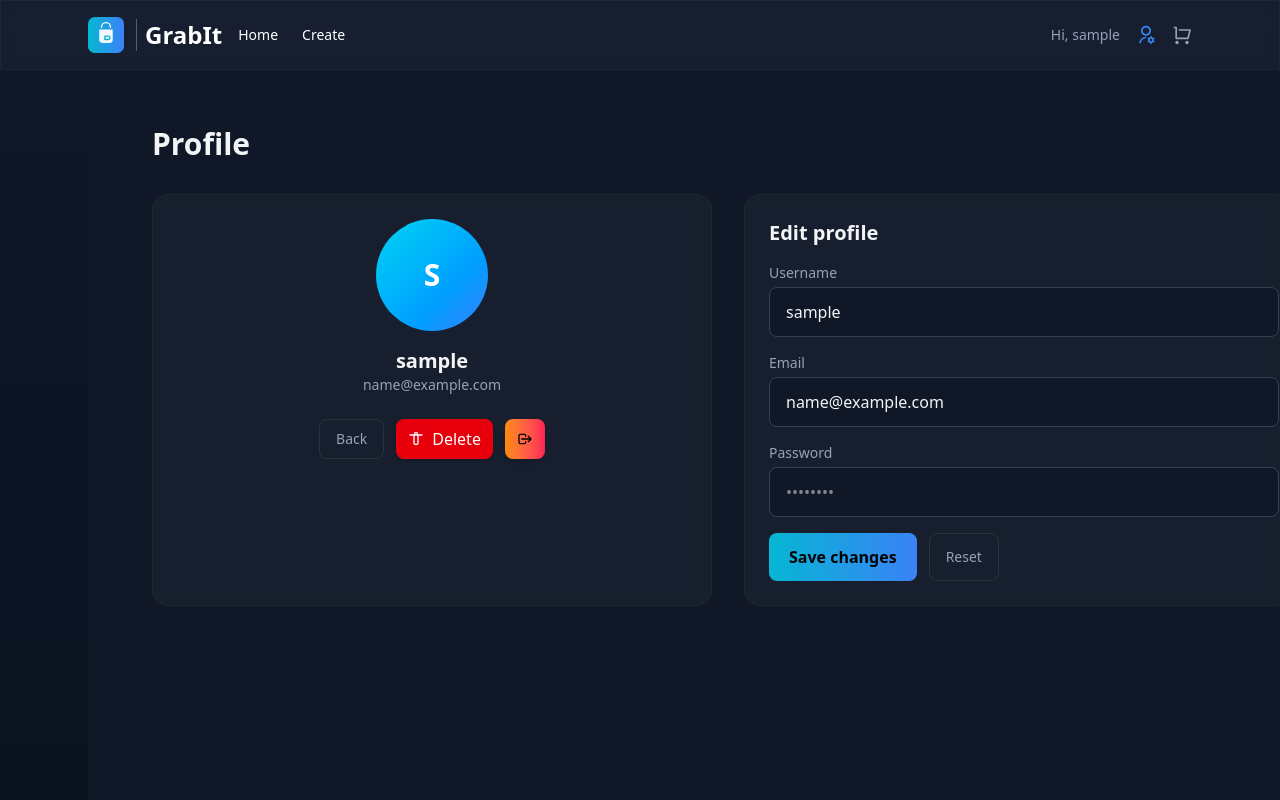
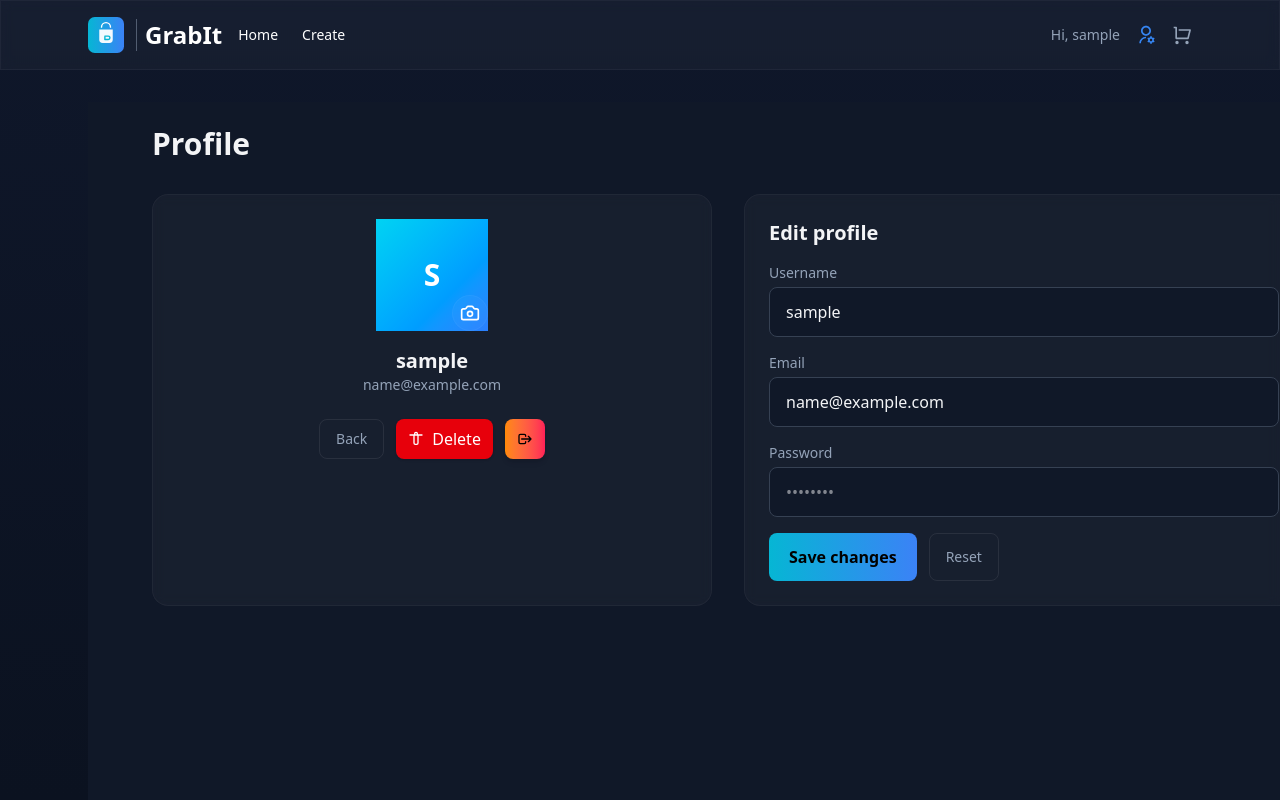
Before and after one commit to SVyeole08/E-Commerce-Project, a React (Vite) app in the folder frontend/: page /admin/user-profile in a window 1280 px wide. Shown: the top 800 px of the page. Built offline with nearby package versions, Linux system fonts and the light colour scheme; no server answers; sample sign-in values are in the browser's storage.

Commit message:
Added profile picture functionality

```diff
--- a/frontend/index.html
+++ b/frontend/index.html
@@ -1,8 +1,16 @@
-<!doctype html>
+<!DOCTYPE html>
 <html lang="en">
   <head>
     <meta charset="UTF-8" />
-    <link rel="icon" type="image/jpeg" href="https://static.vecteezy.com/system/resources/previews/004/999/463/original/shopping-cart-icon-illustration-free-vector.jpg" />
+    <link
+      rel="icon"
+      type="image/jpeg"
+      href="https://static.vecteezy.com/system/resources/previews/004/999/463/original/shopping-cart-icon-illustration-free-vector.jpg"
+    />
+    <link
+      href="https://cdn.jsdelivr.net/npm/remixicon@4.7.0/fonts/remixicon.css"
+      rel="stylesheet"
+    />
     <meta name="viewport" content="width=device-width, initial-scale=1.0" />
     <title>GrabIt</title>
   </head>
--- a/frontend/package.json
+++ b/frontend/package.json
@@ -13,6 +13,7 @@
     "@reduxjs/toolkit": "^2.9.0",
     "@tailwindcss/vite": "^4.1.13",
     "axios": "^1.12.2",
+    "lucide-react": "^0.546.0",
     "nanoid": "^5.1.5",
     "react": "^19.1.1",
     "react-dom": "^19.1.1",
--- a/frontend/src/pages/user/ProfileUser.jsx
+++ b/frontend/src/pages/user/ProfileUser.jsx
@@ -1,8 +1,13 @@
 import { useDispatch, useSelector } from "react-redux";
 import { useNavigate, useParams } from "react-router-dom";
 import { useForm } from "react-hook-form";
-import { asyncdeleteusers, asynclogoutuser, asyncupdateusers } from "../../store/actions/UserActions";
-import { useEffect, useState } from "react";
+import {
+  asyncdeleteusers,
+  asynclogoutuser,
+  asyncupdateusers,
+} from "../../store/actions/UserActions";
+import { useEffect, useRef, useState } from "react";
+import { Camera } from "lucide-react";
 
 const ProfileUser = () => {
   const { id: _id } = useParams();
@@ -10,6 +15,8 @@ const ProfileUser = () => {
   const dispatch = useDispatch();
   const navigate = useNavigate();
   const [success, setSuccess] = useState("");
+  const [profileImage, setProfileImage] = useState(null);
+  const fileInputRef = useRef();
 
   const {
     register,
@@ -50,10 +57,21 @@ const ProfileUser = () => {
     navigate("/login");
   };
 
-  const LogOutHandler=()=>{
-    dispatch(asynclogoutuser())
-    navigate("/login")
-  }
+  const LogOutHandler = () => {
+    dispatch(asynclogoutuser());
+    navigate("/login");
+  };
+
+  const ProfPicHandler = () => {
+    fileInputRef.current.click();
+  };
+  const handleFileChange = (e) => {
+    const file = e.target.files[0];
+    if (file) {
+      const imageURL = URL.createObjectURL(file);
+      setProfileImage(imageURL);
+    }
+  };
 
   const initials = users?.username
     ? users.username
@@ -73,8 +91,35 @@ const ProfileUser = () => {
 
         <div className="grid grid-cols-1 lg:grid-cols-2 gap-8">
           <div className="card-glass rounded-2xl p-6 flex flex-col items-center text-center">
-            <div className="w-28 h-28 rounded-full bg-gradient-to-br from-cyan-400 to-blue-500 flex items-center justify-center text-3xl font-bold text-white">
-              {initials}
+            <div className="w-28 relative h-28 rounded-full bg-gradient-to-br from-cyan-400 to-blue-500 flex items-center justify-center text-3xl font-bold text-white">
+              <div
+                onClick={ProfPicHandler}
+                className="w-9 h-9 cursor-pointer card-glass border flex justify-center items-center rounded-full absolute bottom-0 right-0"
+              >
+                <Camera
+                  className="w-5 h-5"
+                  src="https://as2.ftcdn.net/v2/jpg/04/33/52/13/1000_F_433521314_BwYlqe4ZfB6St3gEsa2jNOltR1UUOVAQ.jpg"
+                  alt=""
+                />
+              </div>
+              {profileImage ? (
+                <img
+                  src={profileImage}
+                  alt="Profile"
+                  className="w-full h-full object-cover object-top rounded-full overflow-hidden"
+                />
+              ) : (
+                <div className="w-full h-full bg-gradient-to-br from-cyan-400 to-blue-500 flex items-center justify-center text-3xl font-bold text-white">
+                  {initials}
+                </div>
+              )}
+              <input
+                type="file"
+                className="hidden"
+                accept="image/"
+                ref={fileInputRef}
+                onChange={handleFileChange}
+              />
             </div>
             <h2 className="mt-4 text-xl font-semibold">{users.username}</h2>
             <p className="text-sm text-muted">{users.email}</p>
@@ -89,19 +134,41 @@ const ProfileUser = () => {
                 onClick={DeleteHandler}
                 className="inline-flex items-center gap-2 bg-red-600 hover:bg-red-700 text-white px-3 py-2 rounded-lg shadow-sm hover:shadow-md transform transition duration-200 ease-in-out focus:outline-none focus:ring-2 focus:ring-red-500 focus:ring-offset-2"
               >
-                <svg xmlns="http://www.w3.org/2000/svg" className="h-4 w-4" viewBox="0 0 24 24" fill="none" stroke="currentColor">
-                  <path strokeLinecap="round" strokeLinejoin="round" strokeWidth={2} d="M3 6h18M9 6v12a2 2 0 002 2h2a2 2 0 002-2V6M10 6V4a2 2 0 012-2h0a2 2 0 012 2v2" />
+                <svg
+                  xmlns="http://www.w3.org/2000/svg"
+                  className="h-4 w-4"
+                  viewBox="0 0 24 24"
+                  fill="none"
+                  stroke="currentColor"
+                >
+                  <path
+                    strokeLinecap="round"
+                    strokeLinejoin="round"
+                    strokeWidth={2}
+                    d="M3 6h18M9 6v12a2 2 0 002 2h2a2 2 0 002-2V6M10 6V4a2 2 0 012-2h0a2 2 0 012 2v2"
+                  />
                 </svg>
                 Delete
               </button>
               <button
-              title="LogOut"
+                title="LogOut"
                 onClick={LogOutHandler}
                 aria-label="Log out"
                 className="inline-flex items-center gap-2 bg-gradient-to-r from-orange-400 to-rose-500 text-black font-semibold px-3 py-2 rounded-lg shadow-md hover:from-rose-500 hover:to-orange-500 transform transition-all-ease duration-200 ease-in-out focus:outline-none focus:ring-2 focus:ring-rose-400 focus:ring-offset-2"
               >
-                <svg xmlns="http://www.w3.org/2000/svg" className="h-4 w-4" fill="none" viewBox="0 0 24 24" stroke="currentColor">
-                  <path strokeLinecap="round" strokeLinejoin="round" strokeWidth={2} d="M17 16l4-4m0 0l-4-4m4 4H7m6 4v1a2 2 0 01-2 2H5a2 2 0 01-2-2V7a2 2 0 012-2h6a2 2 0 012 2v1" />
+                <svg
+                  xmlns="http://www.w3.org/2000/svg"
+                  className="h-4 w-4"
+                  fill="none"
+                  viewBox="0 0 24 24"
+                  stroke="currentColor"
+                >
+                  <path
+                    strokeLinecap="round"
+                    strokeLinejoin="round"
+                    strokeWidth={2}
+                    d="M17 16l4-4m0 0l-4-4m4 4H7m6 4v1a2 2 0 01-2 2H5a2 2 0 01-2-2V7a2 2 0 012-2h6a2 2 0 012 2v1"
+                  />
                 </svg>
               </button>
             </div>
```
Also changed, not shown: 2 other files (tests, documents, lock files or other folders).
